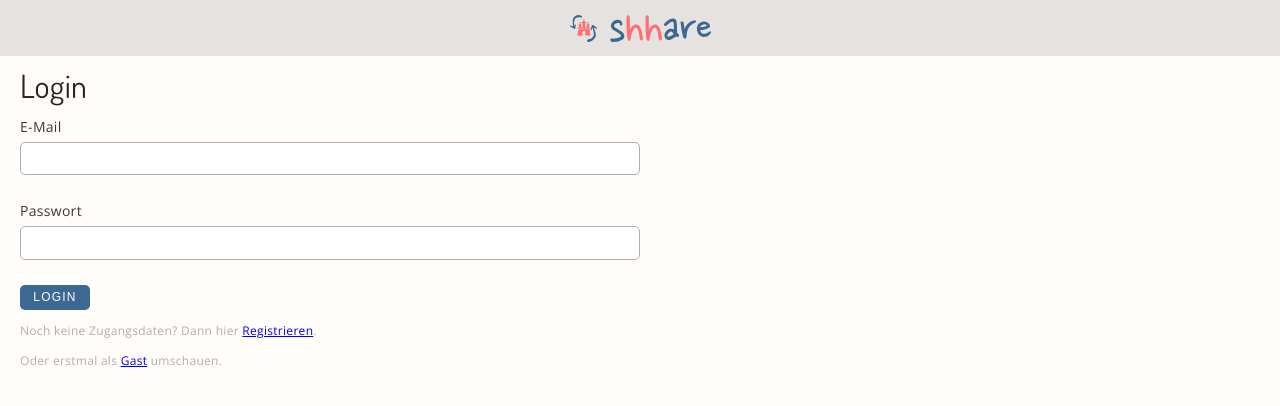
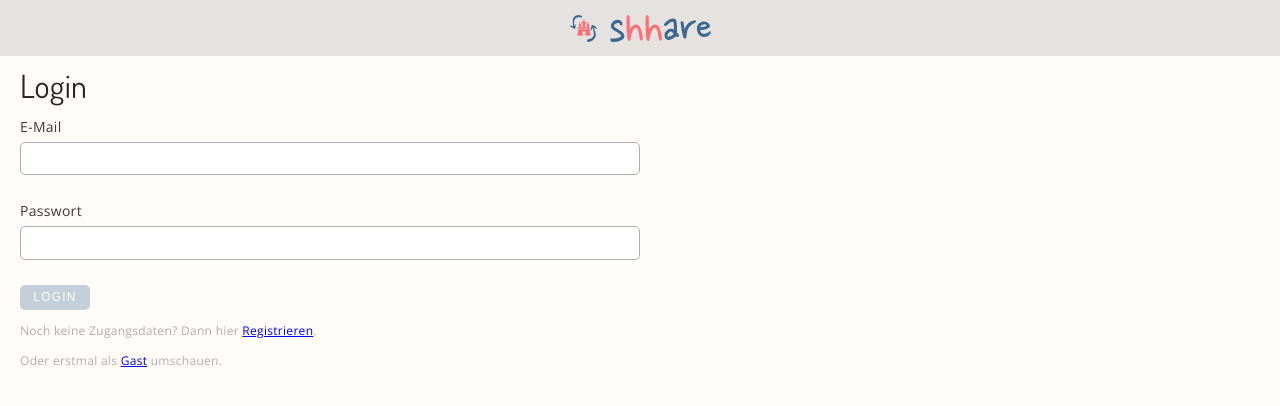
Before and after one commit to mar-zim/capstone-project, a React (Create React App) app: page /login in a window 1280 px wide. Shown: the top 406 px of the page. Built offline with nearby package versions, Linux system fonts and the light colour scheme; no server answers.

Commit message:
Disable Button on LoginForm

```diff
--- a/src/components/Button/Button.js
+++ b/src/components/Button/Button.js
@@ -5,11 +5,17 @@ import PropTypes from 'prop-types'
 Button.propTypes = {
   text: PropTypes.string,
   onClick: PropTypes.func,
+  backColor: PropTypes.string,
+  disabled: PropTypes.bool,
 }
 
-export default function Button({ onClick, text, backColor }) {
+export default function Button({ onClick, text, backColor, disabled }) {
   return (
-    <StyledButton backgroundColor={backColor} onClick={onClick}>
+    <StyledButton
+      backgroundColor={backColor}
+      onClick={onClick}
+      disabled={disabled}
+    >
       {text}
     </StyledButton>
   )
@@ -29,8 +35,13 @@ const StyledButton = styled.button`
   color: var(--white);
   cursor: pointer;
 
-  :active {
+  &:active {
     position: relative;
     top: 2px;
   }
+
+  &:disabled {
+    cursor: not-allowed;
+    opacity: 30%;
+  }
 `
--- a/src/components/TextInputField/TextInputField.js
+++ b/src/components/TextInputField/TextInputField.js
@@ -7,9 +7,10 @@ TextInputField.propTypes = {
   name: PropTypes.string,
   type: PropTypes.string,
   handleChange: PropTypes.func,
+  handleBlur: PropTypes.func,
   value: PropTypes.string,
   required: PropTypes.bool,
-  errors: PropTypes.object,
+  error: PropTypes.string,
 }
 
 export default function TextInputField({
@@ -17,6 +18,7 @@ export default function TextInputField({
   name,
   type,
   handleChange,
+  handleBlur,
   value,
   required,
   error,
@@ -28,6 +30,7 @@ export default function TextInputField({
         name={name}
         type={type}
         onChange={handleChange}
+        onBlur={handleBlur}
         value={value}
         required={required}
       />
--- a/src/components/auth/LoginForm/LoginForm.js
+++ b/src/components/auth/LoginForm/LoginForm.js
@@ -7,7 +7,7 @@ import TextInputField from '../../TextInputField/TextInputField'
 import validateLogin from './LoginFormValidationRules'
 
 export default function LoginForm() {
-  const [values, inputErrors, handleChange, handleSubmit] = useForm(
+  const [values, inputErrors, handleChange, handleSubmit, handleBlur] = useForm(
     loginWithFirebase,
     validateLogin
   )
@@ -28,7 +28,7 @@ export default function LoginForm() {
       )
     }
   }
-
+  console.log(Object.keys(inputErrors).length === 0)
   return (
     <>
       <h2>Login</h2>
@@ -38,6 +38,7 @@ export default function LoginForm() {
           name="email"
           type="text"
           handleChange={handleChange}
+          handleBlur={handleBlur}
           value={values.email || ''}
           required={true}
           error={inputErrors.email}
@@ -47,11 +48,18 @@ export default function LoginForm() {
           name="password"
           type="password"
           handleChange={handleChange}
+          handleBlur={handleBlur}
           value={values.password || ''}
           required={true}
           error={inputErrors.password}
         />
-        <Button text="login" />
+        <Button
+          text="login"
+          disabled={
+            Object.keys(inputErrors).length !== 0 ||
+            Object.keys(values).length === 0
+          }
+        />
       </form>
       <div className="caption">
         Noch keine Zugangsdaten? Dann hier{' '}
--- a/src/services/useForm.js
+++ b/src/services/useForm.js
@@ -1,5 +1,5 @@
 import PropTypes from 'prop-types'
-import { useState, useEffect } from 'react'
+import { useState } from 'react'
 
 useForm.propTypes = {
   callbackFunction: PropTypes.func,
@@ -9,27 +9,23 @@ useForm.propTypes = {
 export default function useForm(callbackFunction, validate) {
   const [values, setValues] = useState({})
   const [inputErrors, setInputErrors] = useState({})
-  const [isSubmitting, setIsSubmitting] = useState(false)
-
-  useEffect(() => {
-    if (Object.keys(inputErrors).length === 0 && isSubmitting) {
-      callbackFunction(values)
-    }
-  }, [inputErrors, callbackFunction, isSubmitting, values])
 
   const handleSubmit = (event) => {
     event.preventDefault()
-    setIsSubmitting(true)
+    callbackFunction(values)
   }
 
   const handleChange = (event) => {
     event.persist()
-    setInputErrors(validate(values))
     setValues((values) => ({
       ...values,
       [event.target.name]: event.target.value,
     }))
   }
 
-  return [values, inputErrors, handleChange, handleSubmit, setValues]
+  const handleBlur = () => {
+    setInputErrors(validate(values))
+  }
+
+  return [values, inputErrors, handleChange, handleSubmit, handleBlur]
 }
```
